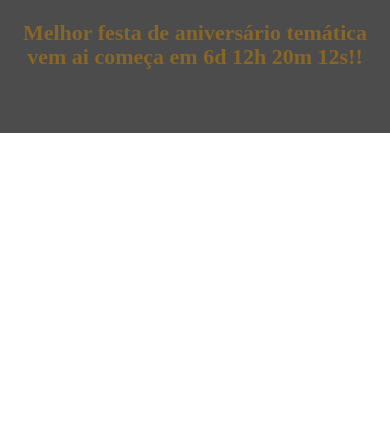
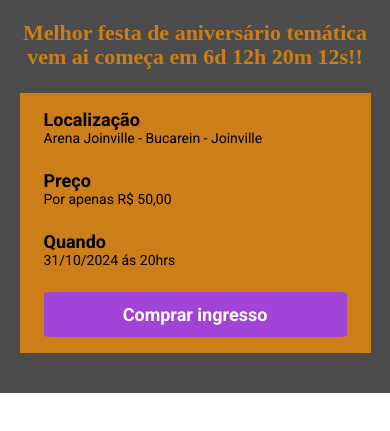
Before and after one commit to luanlnf/pagina_tematica_evento, a website built with Parcel: page src/index.html in a window 390 px wide. Shown: the part 79-510 px from the top of the page. Built offline with nearby package versions, Linux system fonts and the light colour scheme; files whose address does not match are found by name; a web font is replaced by a local one.

Commit message:
criando a informação sobre o evento

```diff
--- a/src/index.html
+++ b/src/index.html
@@ -18,6 +18,25 @@
             <p class="hero__text">
                 Melhor festa de aniversário temática vem ai começa em 6d 12h 20m 12s!!
             </p>
+            <div class="infos-bar">
+                <ul class="infos-bar__infos">
+                    <li class="infos-bar__infos__item">
+                        <b>Localização</b>
+                        Arena Joinville - Bucarein - Joinville
+                    </li>
+                    <li class="infos-bar__infos__item">
+                        <b>Preço</b>
+                        Por apenas R$ 50,00
+                    </li>
+                    <li class="infos-bar__infos__item">
+                        <b>Quando</b>
+                        31/10/2024 ás 20hrs
+                    </li>
+                </ul>
+                <a href="#" class="button button--primary">
+                    Comprar ingresso
+                </a>
+            </div>
         </div>
     </header>
 
--- a/src/styles/_hero.scss
+++ b/src/styles/_hero.scss
@@ -26,7 +26,7 @@
         margin-bottom: 64px;
         font-size: 40px;
         line-height: 56px;
-        color: rgb(136, 102, 38);
+        color: #f88f06bd;
         font-weight: 600;
         font-family: "Rubik Wet Paint", serif;
         text-align: center;
--- /dev/null
+++ b/src/styles/components/_buttons.scss
@@ -0,0 +1,24 @@
+.button {
+    padding: 12px;
+    font-size: 18px;
+    font-weight: bold;
+    text-decoration: none;
+    border-radius: 3%;
+    text-align: center;
+    white-space: nowrap;
+
+    &--primary {
+        color: #fff;
+        background-color: #9c3bf7dc;
+    }
+
+    @media (max-width: 1024px) {
+        display: flex;
+        align-items: center;
+    }
+    @media (max-width: 640px){
+        display: block;
+        width: 100%;
+
+    }
+}
--- /dev/null
+++ b/src/styles/components/_infos-bar.scss
@@ -0,0 +1,38 @@
+.infos-bar {
+    padding: 16px 24px;
+    background-color: #f88f06bd;
+    display: flex;
+    justify-content: space-between;
+    &__infos {
+        display: flex;
+        gap: 40px;
+
+        &__item {
+            font-size: 14px;
+            color: #000;
+
+            b {
+                color: #000;
+                font-size: 18px;
+                display: block;
+            }
+        }
+    }
+    @media (max-width: 1024px) {
+        &__infos {
+            gap: 16px;
+        }
+    }
+
+    @media (max-width: 640px){
+        display: block;
+
+        &__infos {
+            display: block;
+
+            &__item {
+                margin-bottom: 24px;
+            }
+        }
+    }
+}
--- a/src/styles/main.scss
+++ b/src/styles/main.scss
@@ -1,10 +1,13 @@
 @use 'hero';
+@use 'components/infos-bar';
+@use 'components/buttons';
 
 * {
     margin: 0;
     padding: 0;
     box-sizing: border-box;
     font-family: Roboto, sans-serif;
+    list-style: none;
 
 }
 
```
